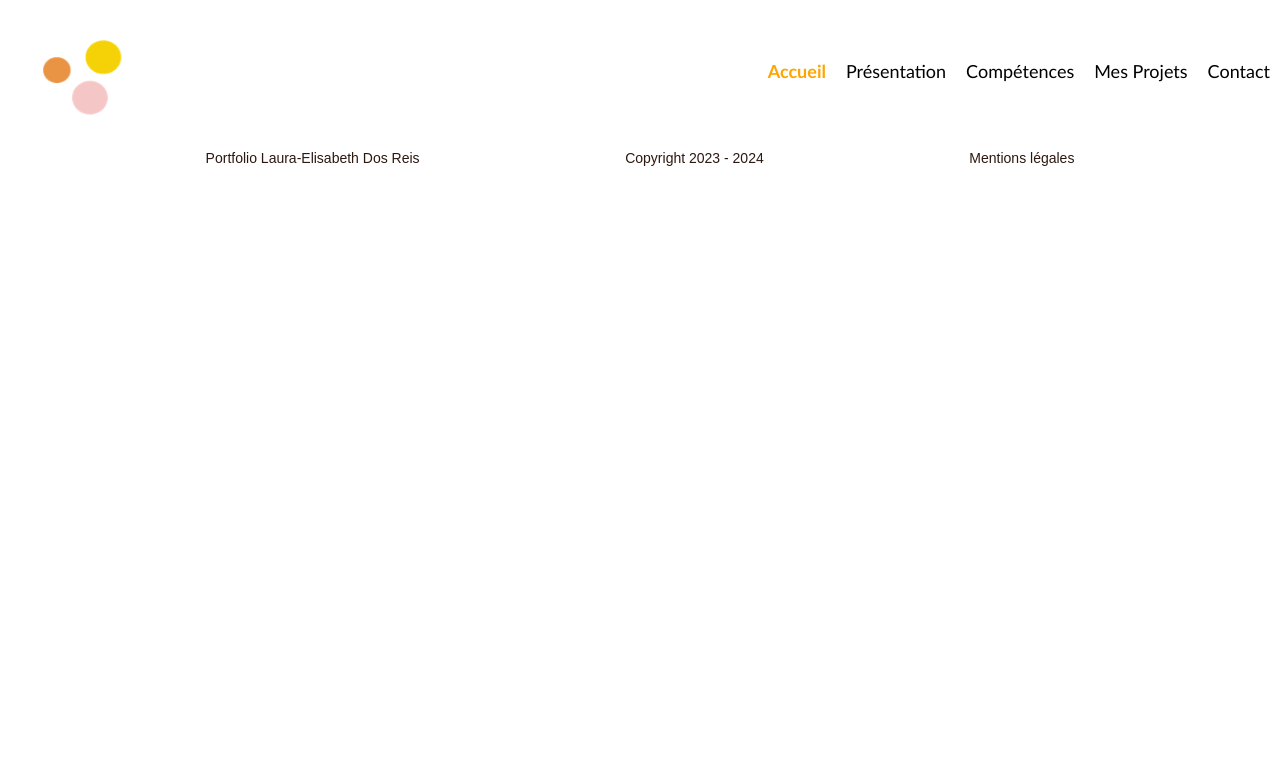
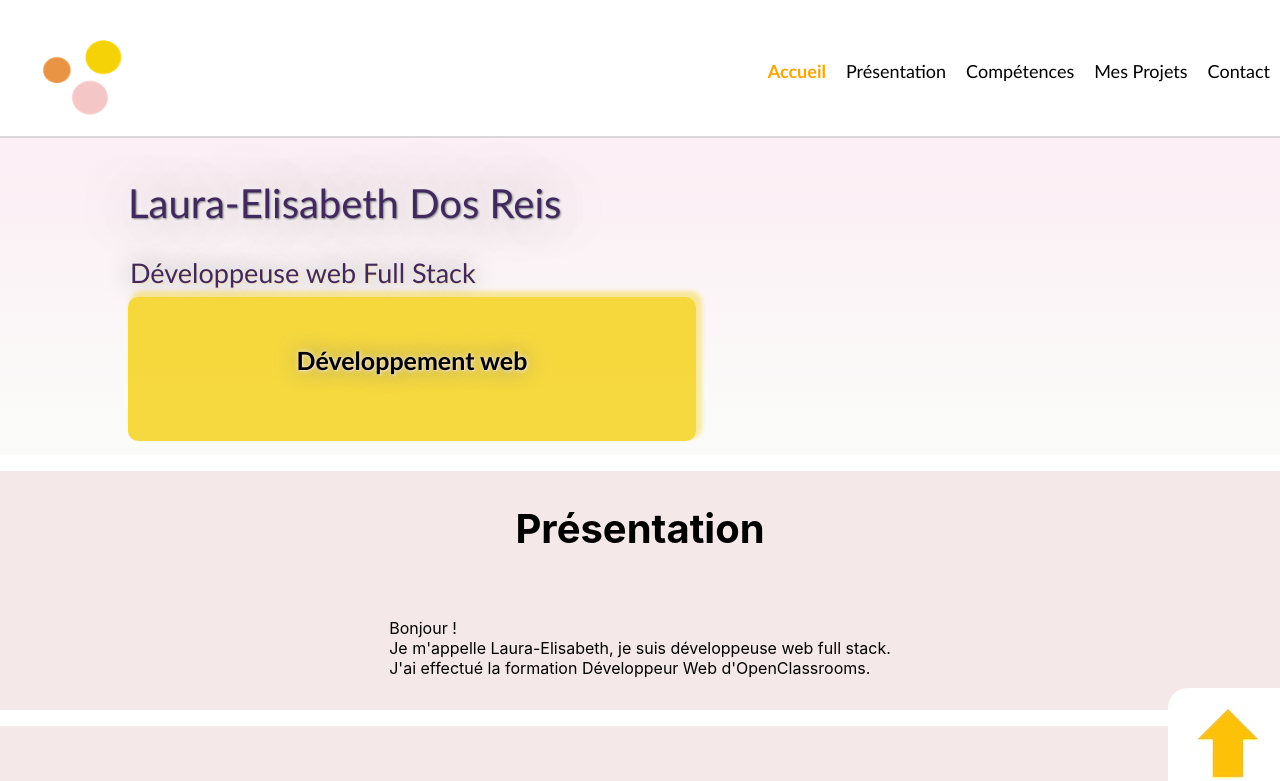
Before and after one commit to Laura-Elisabeth/Projet8_Portfolio, a React (Create React App) app: page / in a window 1280 px wide. Shown: the top 781 px of the page. Built offline with nearby package versions, Linux system fonts and the light colour scheme; the HTML template or start-up script is replaced by a standard one.

Commit message:
essai deploiement

```diff
--- a/src/App.jsx
+++ b/src/App.jsx
@@ -12,7 +12,7 @@ function App() {
       <div>
         <Header/>
         <Routes>
-          <Route path='/Projet8_Portfolio_front' element={<Home/>} />
+          <Route path='/' element={<Home/>} />
         </Routes>
         <Footer />
       </div>
```
Also changed, not shown: package.json (+4 -4 lines), 1 other file (tests, documents, lock files or other folders).
